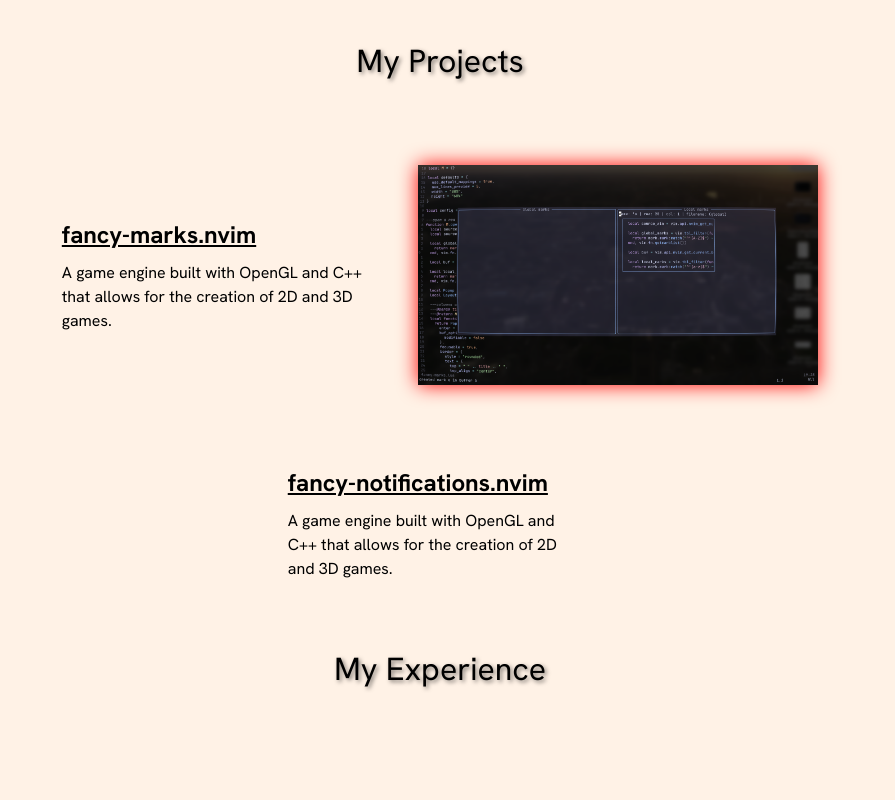
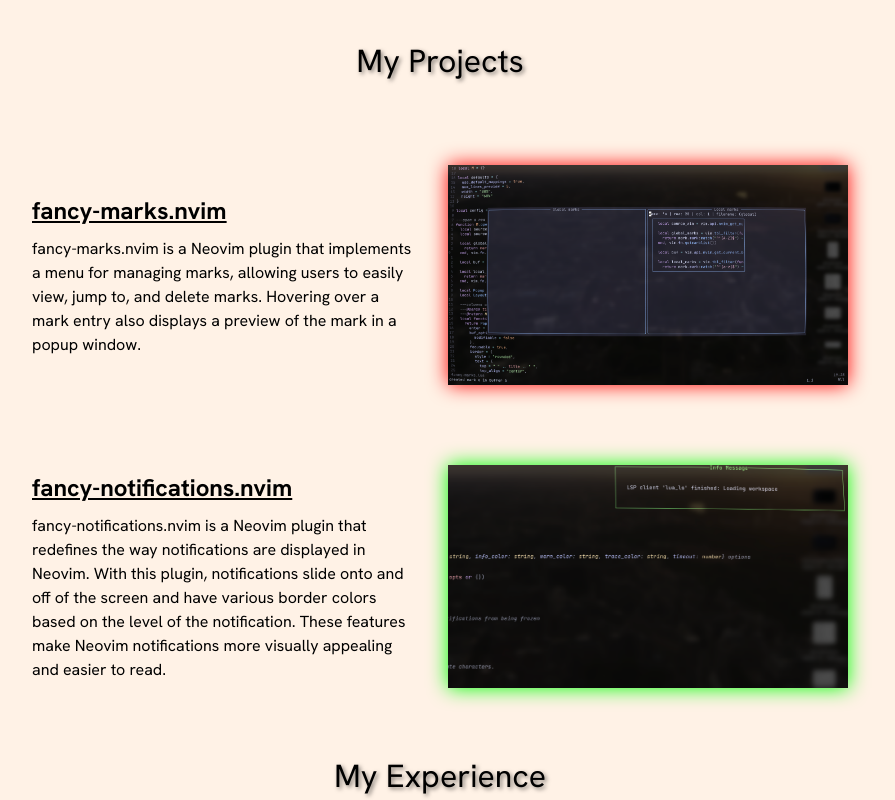
Before and after one commit to sullypalaia/sullypalaia.dev, a Next.js app: page / in a window 1280 px wide. Shown: the part 469-1269 px from the top of the page, without its empty margins (200-1095 px from the left). Before the commit the page ends 1162 px from the top, so only its background shows below. Built offline with nearby package versions, Linux system fonts and the light colour scheme.

Commit message:
update projects

```diff
--- a/src/app/page.tsx
+++ b/src/app/page.tsx
@@ -1,5 +1,6 @@
 import styles from "@/src/styles/page.module.css"
 import Image from "next/image";
+import Link from "next/link";
 
 export default function Home() {
   return (
@@ -39,9 +40,9 @@ export default function Home() {
         <div className={styles.projects}>
           <section className={styles.project1}>
             <div className={styles.project1_text}>
-              <h3 className={styles.project1_title}>fancy-marks.nvim</h3>
+              <h3 className={styles.project1_title}><Link href="https://github.com/sullypalaia/fancy-marks.nvim" target="_blank">fancy-marks.nvim</Link></h3>
               <p className={styles.project1_description}>
-                A game engine built with OpenGL and C++ that allows for the creation of 2D and 3D games.
+                fancy-marks.nvim is a Neovim plugin that implements a menu for managing marks, allowing users to easily view, jump to, and delete marks. Hovering over a mark entry also displays a preview of the mark in a popup window.
               </p>
             </div>
             <div className={styles.project1_image}>
@@ -50,12 +51,13 @@ export default function Home() {
           </section>
           <section className={styles.project2}>
             <div className={styles.project2_text}>
-              <h3 className={styles.project2_title}>fancy-notifications.nvim</h3>
+              <h3 className={styles.project2_title}><Link href="https://github.com/sullypalaia/fancy-notifications.nvim" target="_blank">fancy-notifications.nvim</Link></h3>
               <p className={styles.project2_description}>
-                A game engine built with OpenGL and C++ that allows for the creation of 2D and 3D games.
+                fancy-notifications.nvim is a Neovim plugin that redefines the way notifications are displayed in Neovim. With this plugin, notifications slide onto and off of the screen and have various border colors based on the level of the notification. These features make Neovim notifications more visually appealing and easier to read.
               </p>
             </div>
             <div className={styles.project2_image}>
+              <Image src="/fancy-notis-sc.png" alt="fancy-notifications.nvim screenshot" width={400} height={200} className={styles.fancy_notis_image} />
             </div>
           </section>
         </div>
--- a/src/styles/page.module.css
+++ b/src/styles/page.module.css
@@ -82,7 +82,7 @@
 }
 
 .project2_text {
-  width: 40%
+  width: 30%
 }
 
 .project1_text h3,
@@ -93,12 +93,22 @@
   margin-bottom: 0.5rem;
 }
 
+.project1_image,
+.project2_image {
+  transition: scale(1.1)
+}
 
 .project1_image {
   filter: drop-shadow(0px 0px 10px rgba(255.0, 0.0, 0.0, 1.0));
   transition: transform 0.3s ease-in-out;
 }
 
-.project1_image:hover {
+.project2_image {
+  filter: drop-shadow(0px 0px 10px rgba(0.0, 255.0, 0.0, 1.0));
+  transition: transform 0.3s ease-in-out;
+}
+
+.project1_image:hover,
+.project2_image:hover {
   transform: scale(1.1);
 }
```
Also changed, not shown: public/fancy-notis-sc.png (added).
